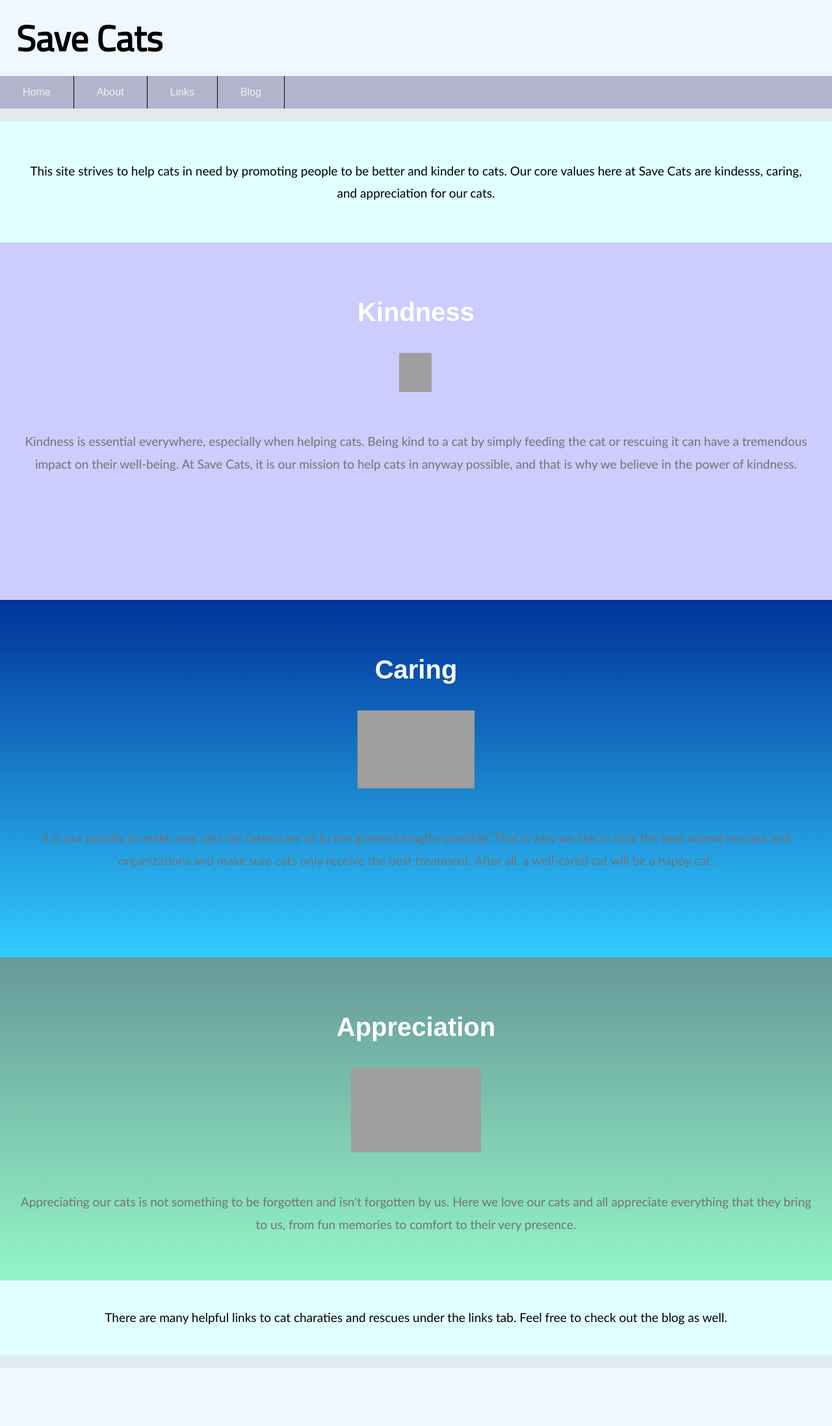
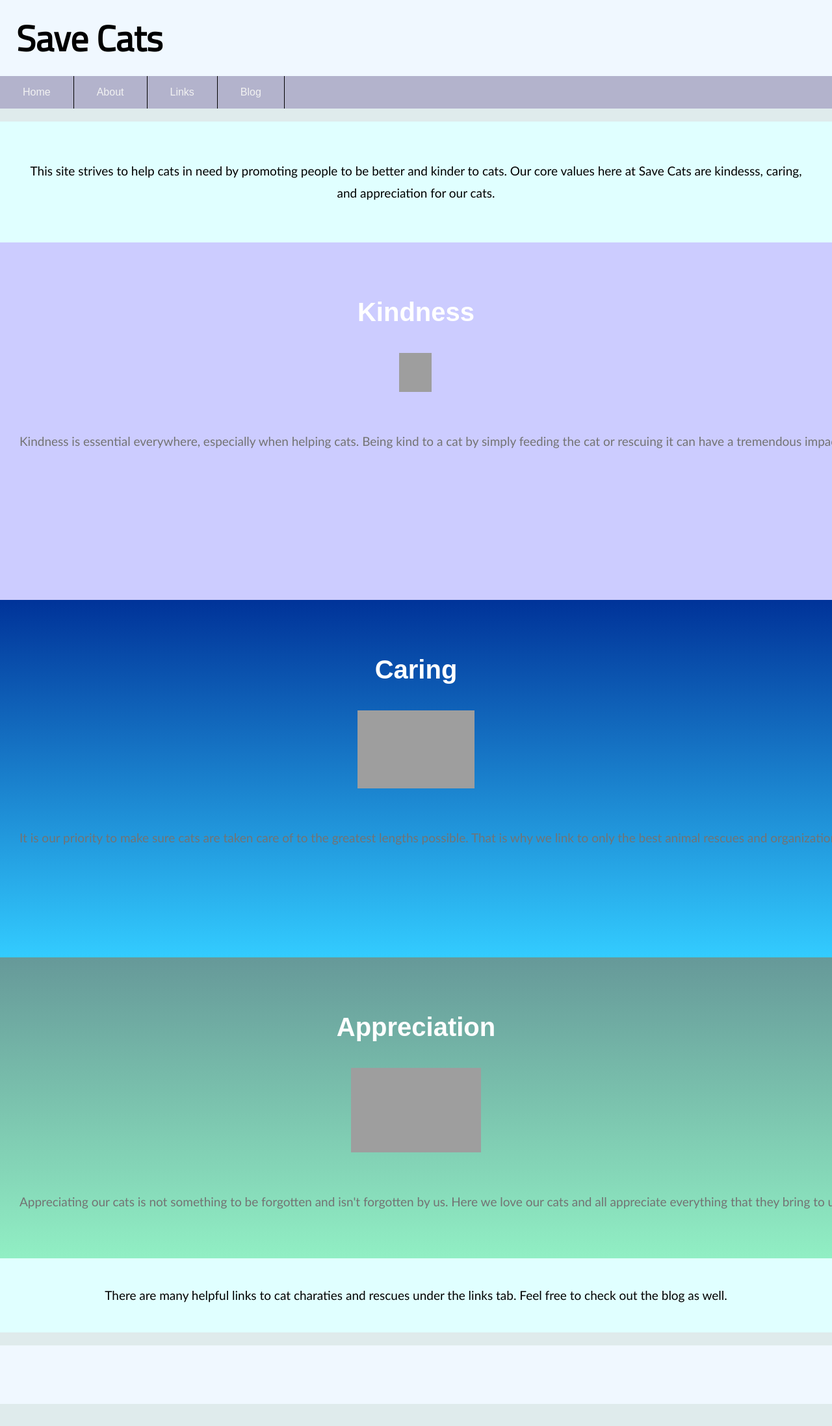
Before and after one commit to Jewel494/Jewel494.github.io, a Jekyll site: the page indexone.html, which Jekyll copies as it is, in a window 1280 px wide. Shown: the whole page at 65% size. Built offline with Jekyll 4.4.1, drawn with Linux system fonts in a browser that asks for light colours; some web fonts are replaced; after the commit the page ends 2160 px from its top, so only the background shows below that; grey boxes are pictures that could not be loaded.

Commit message:
Update indexone.html

```diff
--- a/indexone.html
+++ b/indexone.html
@@ -176,8 +176,9 @@ color: #737373;
 font-family: Optima, Segoe, "Segoe UI", Candara, Calibri, Arial, sans-serif;
 font-weight: lighter;
 line-height: 1.8;
-word-wrap: break-word;
-overflow: visible;
+white-space: nowrap;
+overflow: hidden;
+text-overflow: ellipsis;
 }
 
 .atext:hover {
@@ -207,8 +208,9 @@ color: #737373;
 font-family: Optima, Segoe, "Segoe UI", Candara, Calibri, Arial, sans-serif;
 font-weight: lighter;
 line-height: 1.8;
-word-wrap: break-word;
-overflow: visible;
+white-space: nowrap;
+overflow: hidden;
+text-overflow: ellipsis;
 }
 
 .atexttwo:hover {
@@ -238,8 +240,9 @@ color: #737373;
 font-family: Optima, Segoe, "Segoe UI", Candara, Calibri, Arial, sans-serif;
 font-weight: lighter;
 line-height: 1.8;
-word-wrap: break-word;
-overflow: visible;
+white-space: nowrap;
+overflow: hidden;
+text-overflow: ellipsis;
 }
 
 .atextthree:hover {
```
